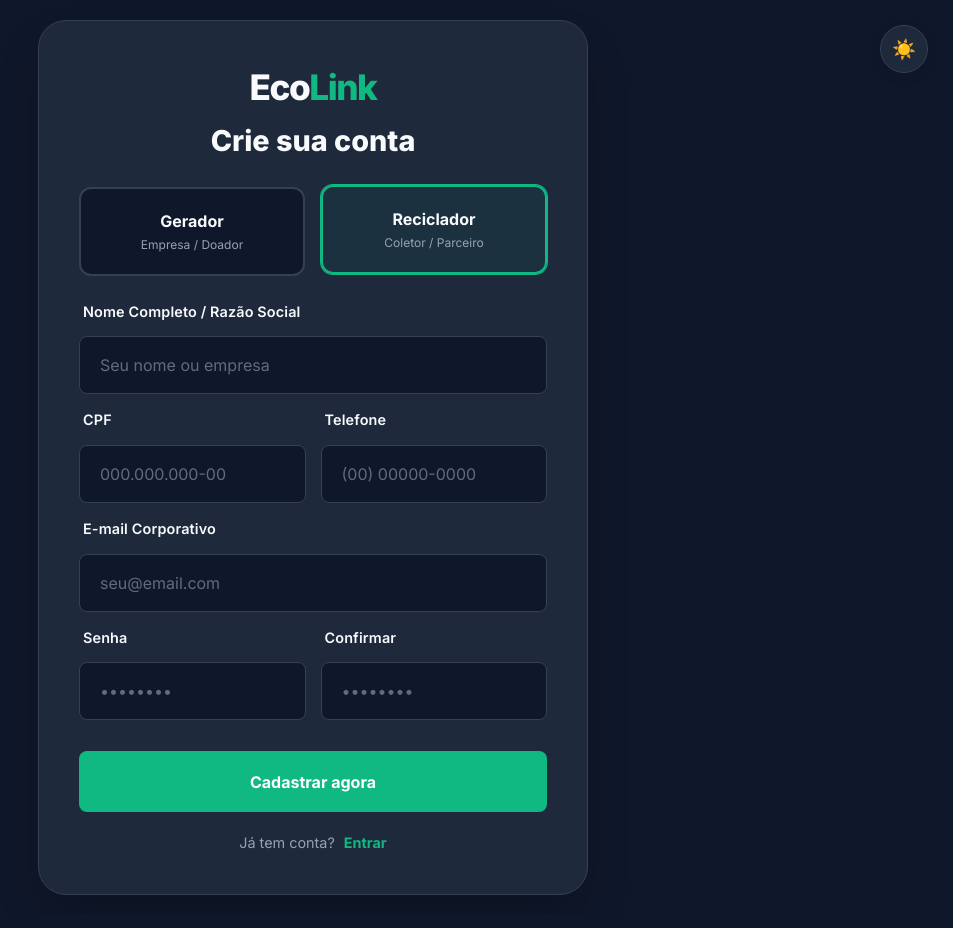
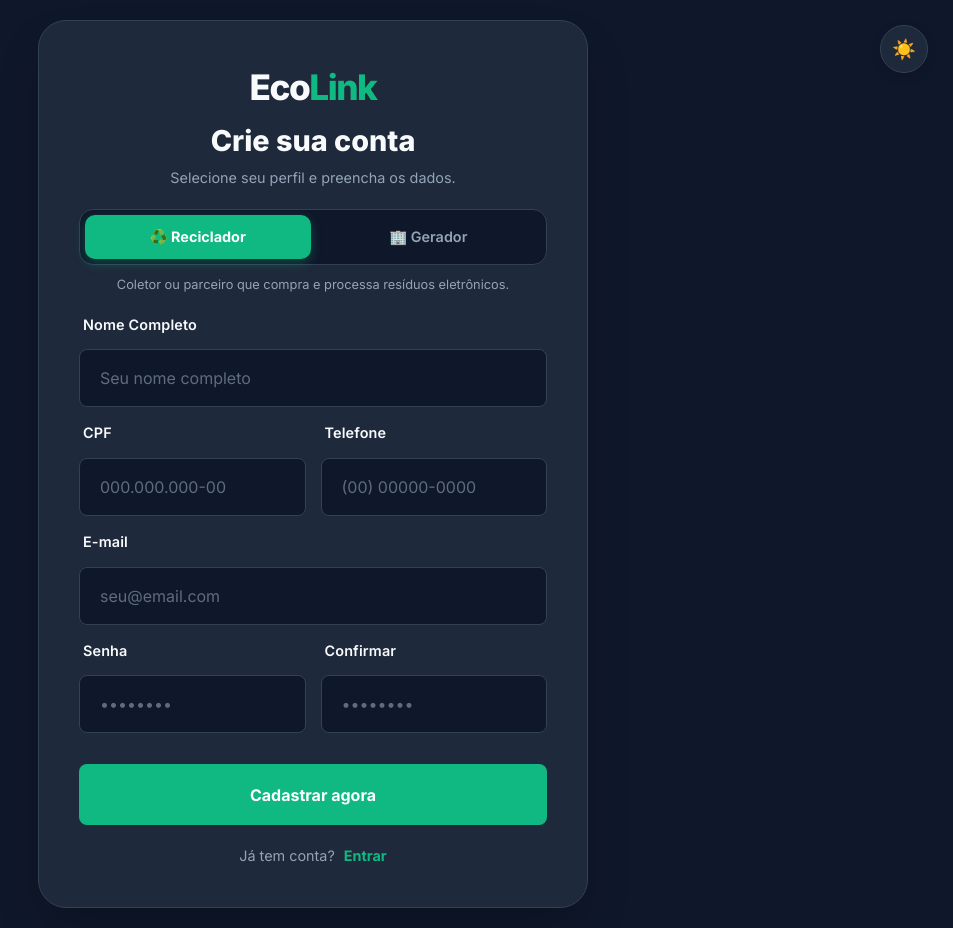
Before and after one commit to ProjetoEcolink/EcolinkSite, a React (Vite) app: page /register in a window 1280 px wide. Shown: the whole page, without its empty margins (327-1280 px from the left). Built offline with nearby package versions, Linux system fonts and the light colour scheme; the HTML template or start-up script is replaced by a standard one.

Commit message:
Atuliziçao logica

```diff
--- a/src/pages/Register/Register.css
+++ b/src/pages/Register/Register.css
@@ -72,14 +72,70 @@
 }
 .text-eco { color: var(--brand-main); }
 
-.auth-header { text-align: center; margin-bottom: 25px; }
+.auth-header {
+    text-align: center;
+    margin-bottom: 20px;
+}
 .auth-header h2 {
     color: var(--text-main);
     font-size: 1.8rem;
     font-weight: 800;
+    margin-bottom: 4px;
+}
+.auth-header p {
+    color: var(--text-description);
+    font-size: 0.9rem;
+    margin: 0;
 }
 
-/* --- Seleção de Perfil --- */
+/* --- Toggle de Perfil (novo) --- */
+.perfil-toggle {
+    display: flex;
+    background: var(--bg-primary);
+    border: 1px solid var(--ui-border);
+    border-radius: 14px;
+    padding: 5px;
+    gap: 5px;
+    margin-bottom: 10px;
+}
+
+.perfil-toggle-btn {
+    flex: 1;
+    padding: 11px 10px;
+    border: none;
+    border-radius: 10px;
+    background: transparent;
+    color: var(--text-description);
+    font-size: 0.9rem;
+    font-weight: 600;
+    cursor: pointer;
+    transition: all 0.2s ease;
+    font-family: 'Inter', sans-serif;
+}
+
+.perfil-toggle-btn.active {
+    background: var(--brand-main);
+    color: #fff;
+    font-weight: 700;
+    box-shadow: 0 4px 12px rgba(16, 185, 129, 0.3);
+}
+
+.perfil-toggle-btn:not(.active):hover {
+    color: var(--text-main);
+    background: rgba(255, 255, 255, 0.05);
+}
+
+/* --- Descrição do perfil --- */
+.perfil-desc {
+    font-size: 0.8rem;
+    color: var(--text-description);
+    margin-bottom: 20px;
+    text-align: center;
+    min-height: 18px;
+    transition: all 0.2s ease;
+}
+
+/* --- Seleção de Perfil (cards antigos — mantidos por compatibilidade) --- */
 .perfil-selection {
     display: grid;
     grid-template-columns: 1fr 1fr;
@@ -114,6 +170,7 @@
 }
 
 .form-group { margin-bottom: 15px; }
+
 .form-label {
     display: block;
     font-size: 0.85rem;
@@ -132,10 +189,20 @@
     outline: none;
     box-sizing: border-box;
     transition: border-color 0.2s;
+    font-family: 'Inter', sans-serif;
+    font-size: 0.95rem;
 }
 
 .form-input:focus { border-color: var(--brand-main); }
 
+.form-input::placeholder { color: var(--text-description); }
+
+.form-input:disabled {
+    opacity: 0.5;
+    cursor: not-allowed;
+}
+
+/* --- Botão Principal --- */
 .btn-submit {
     width: 100%;
     padding: 16px;
@@ -147,8 +214,21 @@
     cursor: pointer;
     margin-top: 10px;
     font-size: 1rem;
+    font-family: 'Inter', sans-serif;
+    transition: opacity 0.2s ease, transform 0.1s ease;
 }
 
+.btn-submit:hover:not(:disabled) {
+    opacity: 0.9;
+    transform: translateY(-1px);
+}
+
+.btn-submit:disabled {
+    opacity: 0.6;
+    cursor: not-allowed;
+}
+
+/* --- Rodapé do formulário --- */
 .auth-footer-link {
     text-align: center;
     margin-top: 20px;
@@ -156,9 +236,17 @@
     font-size: 0.9rem;
 }
 
-.auth-footer-link a { color: var(--brand-main); font-weight: bold; text-decoration: none; }
+.auth-footer-link a {
+    color: var(--brand-main);
+    font-weight: bold;
+    text-decoration: none;
+}
 
-/* --- MODAL DE VERIFICAÇÃO REVISADO --- */
+.auth-footer-link a:hover {
+    text-decoration: underline;
+}
+
+/* --- MODAL DE VERIFICAÇÃO --- */
 .auth-modal-overlay {
     position: fixed;
     top: 0;
@@ -217,6 +305,8 @@
     color: var(--text-main);
     margin-bottom: 25px;
     outline: none;
+    font-family: 'Inter', sans-serif;
+    box-sizing: border-box;
 }
 
 .otp-input:focus { border-color: var(--brand-main); }
@@ -236,7 +326,12 @@
     font-weight: bold;
     font-size: 1rem;
     cursor: pointer;
+    font-family: 'Inter', sans-serif;
+    transition: opacity 0.2s;
 }
+
+.btn-confirm:hover:not(:disabled) { opacity: 0.9; }
+.btn-confirm:disabled { opacity: 0.6; cursor: not-allowed; }
 
 .btn-cancel {
     background: transparent;
@@ -244,11 +339,19 @@
     border: none;
     cursor: pointer;
     font-weight: 600;
+    font-family: 'Inter', sans-serif;
+    font-size: 0.9rem;
+    transition: color 0.2s;
 }
 
-/* Responsividade */
+.btn-cancel:hover { color: var(--text-main); }
+
+/* --- Responsividade --- */
 @media (max-width: 600px) {
     .auth-row-inputs { grid-template-columns: 1fr; }
     .auth-container { padding: 25px; }
     .perfil-selection { grid-template-columns: 1fr; }
+    .auth-brand { font-size: 1.8rem; }
+    .auth-header h2 { font-size: 1.5rem; }
+    .otp-input { font-size: 1.5rem; letter-spacing: 5px; }
 }
--- a/src/pages/Register/Register.jsx
+++ b/src/pages/Register/Register.jsx
@@ -5,9 +5,8 @@ import './Register.css';
 
 export default function Register() {
     const [perfil, setPerfil] = useState('reciclador');
-    const [showModal, setShowModal] = useState(false);
-    const [codigoInserido, setCodigoInserido] = useState('');
     const [loading, setLoading] = useState(false);
+    const [erro, setErro] = useState('');
     const [theme, setTheme] = useState(() => document.documentElement.getAttribute('data-theme') || 'dark');
 
     const [formData, setFormData] = useState({
@@ -26,28 +25,57 @@ export default function Register() {
         const cleanValue = value.replace(/\D/g, '');
         if (name === 'documento') {
             if (perfil === 'reciclador') {
-                return cleanValue.replace(/(\d{3})(\d)/, '$1.$2').replace(/(\d{3})(\d)/, '$1.$2').replace(/(\d{3})(\d{1,2})$/, '$1-$2').substring(0, 14);
+                return cleanValue
+                    .replace(/(\d{3})(\d)/, '$1.$2')
+                    .replace(/(\d{3})(\d)/, '$1.$2')
+                    .replace(/(\d{3})(\d{1,2})$/, '$1-$2')
+                    .substring(0, 14);
             } else {
-                return cleanValue.replace(/^(\d{2})(\d)/, '$1.$2').replace(/^(\d{2})\.(\d{3})(\d)/, '$1.$2.$3').replace(/\.(\d{3})(\d)/, '.$1/$2').replace(/(\d{4})(\d)/, '$1-$2').substring(0, 18);
+                return cleanValue
+                    .replace(/^(\d{2})(\d)/, '$1.$2')
+                    .replace(/^(\d{2})\.(\d{3})(\d)/, '$1.$2.$3')
+                    .replace(/\.(\d{3})(\d)/, '.$1/$2')
+                    .replace(/(\d{4})(\d)/, '$1-$2')
+                    .substring(0, 18);
             }
         }
         if (name === 'telefone') {
-            return cleanValue.replace(/^(\d{2})(\d)/g, '($1) $2').replace(/(\d{5})(\d)/, '$1-$2').substring(0, 15);
+            return cleanValue
+                .replace(/^(\d{2})(\d)/g, '($1) $2')
+                .replace(/(\d{5})(\d)/, '$1-$2')
+                .substring(0, 15);
         }
         return value;
     };
 
     const handleInputChange = (e) => {
         let { name, value } = e.target;
+        setErro('');
         if (name === 'documento' || name === 'telefone') value = applyMask(value, name);
         setFormData({ ...formData, [name]: value });
     };
 
+    const handleSelectPerfil = (tipo) => {
+        setPerfil(tipo);
+        setFormData(prev => ({ ...prev, documento: '' }));
+    };
+
     const handleSubmit = async (e) => {
         e.preventDefault();
-        if (formData.senha !== formData.confirmarSenha) return alert('Senhas não coincidem!');
+        setErro('');
+
+        if (formData.senha !== formData.confirmarSenha) {
+            setErro('As senhas não coincidem.');
+            return;
+        }
+
+        if (formData.senha.length < 6) {
+            setErro('A senha deve ter pelo menos 6 caracteres.');
+            return;
+        }
 
         setLoading(true);
+
         const { error } = await supabase.auth.signUp({
             email: formData.email,
             password: formData.senha,
@@ -60,24 +88,13 @@ export default function Register() {
                 }
             }
         });
+
         setLoading(false);
-        if (error) alert(error.message);
-        else setShowModal(true);
-    };
-
-    const handleVerificarCodigo = async () => {
-        setLoading(true);
-        const { error } = await supabase.auth.verifyOtp({
-            email: formData.email,
-            token: codigoInserido,
-            type: 'signup'
-        });
 
         if (error) {
-            alert('Código inválido ou expirado.');
-            setLoading(false);
+            setErro(error.message);
         } else {
-            alert('Cadastro confirmado!');
+            alert('Cadastro realizado com sucesso!');
             navigate('/login');
         }
     };
@@ -93,56 +110,136 @@ export default function Register() {
 
                 <div className="auth-header">
                     <h2>Crie sua conta</h2>
+                    <p>Selecione seu perfil e preencha os dados.</p>
                 </div>
 
+                {/* Seletor de perfil inline */}
+                <div className="perfil-toggle">
+                    <button
+                        type="button"
+                        className={`perfil-toggle-btn ${perfil === 'reciclador' ? 'active' : ''}`}
+                        onClick={() => handleSelectPerfil('reciclador')}
+                    >
+                        ♻️ Reciclador
+                    </button>
+                    <button
+                        type="button"
+                        className={`perfil-toggle-btn ${perfil === 'gerador' ? 'active' : ''}`}
+                        onClick={() => handleSelectPerfil('gerador')}
+                    >
+                        🏢 Gerador
+                    </button>
+                </div>
+
+                <p className="perfil-desc">
+                    {perfil === 'reciclador'
+                        ? 'Coletor ou parceiro que compra e processa resíduos eletrônicos.'
+                        : 'Empresa que descarta equipamentos com segurança e compliance ESG.'}
+                </p>
+
                 <form onSubmit={handleSubmit}>
-                    <div className="perfil-selection">
-                        <div className={`perfil-card ${perfil === 'gerador' ? 'selected' : ''}`}
-                             onClick={() => {setPerfil('gerador'); setFormData({...formData, documento: ''})}}>
-                            <h4> Gerador</h4>
-                            <p>Empresa / Doador</p>
+                    <div className="form-group">
+                        <label className="form-label">
+                            {perfil === 'gerador' ? 'Razão Social' : 'Nome Completo'}
+                        </label>
+                        <input
+                            type="text"
+                            name="nome"
+                            className="form-input"
+                            placeholder={perfil === 'gerador' ? 'Nome da empresa' : 'Seu nome completo'}
+                            value={formData.nome}
+                            onChange={handleInputChange}
+                            required
+                        />
+                    </div>
+
+                    <div className="auth-row-inputs">
+                        <div className="form-group">
+                            <label className="form-label">
+                                {perfil === 'gerador' ? 'CNPJ' : 'CPF'}
+                            </label>
+                            <input
+                                type="text"
+                                name="documento"
+                                className="form-input"
+                                value={formData.documento}
+                                placeholder={perfil === 'gerador' ? '00.000.000/0000-00' : '000.000.000-00'}
+                                onChange={handleInputChange}
+                                required
+                            />
                         </div>
-                        <div className={`perfil-card ${perfil === 'reciclador' ? 'selected' : ''}`}
-                             onClick={() => {setPerfil('reciclador'); setFormData({...formData, documento: ''})}}>
-                            <h4>Reciclador</h4>
-                            <p>Coletor / Parceiro</p>
+                        <div className="form-group">
+                            <label className="form-label">Telefone</label>
+                            <input
+                                type="text"
+                                name="telefone"
+                                className="form-input"
+                                value={formData.telefone}
+                                placeholder="(00) 00000-0000"
+                                onChange={handleInputChange}
+                                required
+                            />
                         </div>
                     </div>
 
                     <div className="form-group">
-                        <label className="form-label">Nome Completo / Razão Social</label>
-                        <input type="text" name="nome" className="form-input" placeholder="Seu nome ou empresa" onChange={handleInputChange} required />
-                    </div>
-
-                    <div className="auth-row-inputs">
-                        <div className="form-group">
-                            <label className="form-label">{perfil === 'reciclador' ? 'CPF' : 'CNPJ'}</label>
-                            <input type="text" name="documento" className="form-input" value={formData.documento} placeholder={perfil === 'reciclador' ? "000.000.000-00" : "00.000.000/0000-00"} onChange={handleInputChange} required />
-                        </div>
-                        <div className="form-group">
-                            <label className="form-label">Telefone</label>
-                            <input type="text" name="telefone" className="form-input" value={formData.telefone} placeholder="(00) 00000-0000" onChange={handleInputChange} required />
-                        </div>
-                    </div>
-
-                    <div className="form-group">
-                        <label className="form-label">E-mail Corporativo</label>
-                        <input type="email" name="email" className="form-input" placeholder="seu@email.com" onChange={handleInputChange} required />
+                        <label className="form-label">
+                            {perfil === 'gerador' ? 'E-mail Corporativo' : 'E-mail'}
+                        </label>
+                        <input
+                            type="email"
+                            name="email"
+                            className="form-input"
+                            placeholder={perfil === 'gerador' ? 'contato@empresa.com.br' : 'seu@email.com'}
+                            value={formData.email}
+                            onChange={handleInputChange}
+                            required
+                        />
                     </div>
 
                     <div className="auth-row-inputs">
                         <div className="form-group">
                             <label className="form-label">Senha</label>
-                            <input type="password" name="senha" className="form-input" placeholder="••••••••" onChange={handleInputChange} required />
+                            <input
+                                type="password"
+                                name="senha"
+                                className="form-input"
+                                placeholder="••••••••"
+                                value={formData.senha}
+                                onChange={handleInputChange}
+                                required
+                            />
                         </div>
                         <div className="form-group">
                             <label className="form-label">Confirmar</label>
-                            <input type="password" name="confirmarSenha" className="form-input" placeholder="••••••••" onChange={handleInputChange} required />
+                            <input
+                                type="password"
+                                name="confirmarSenha"
+                                className="form-input"
+                                placeholder="••••••••"
+                                value={formData.confirmarSenha}
+                                onChange={handleInputChange}
+                                required
+                            />
                         </div>
                     </div>
 
+                    {erro && (
+                        <div style={{
+                            background: 'rgba(255, 80, 80, 0.1)',
+                            border: '1px solid rgba(255, 80, 80, 0.4)',
+                            borderRadius: '10px',
+                            padding: '10px 14px',
+                            color: '#ff6b6b',
+                            fontSize: '0.85rem',
+                            marginBottom: '10px'
+                        }}>
+                            ⚠️ {erro}
+                        </div>
+                    )}
+
                     <button type="submit" className="btn-submit" disabled={loading}>
-                        {loading ? 'Processando...' : 'Cadastrar agora'}
+                        {loading ? 'Criando conta...' : 'Cadastrar agora'}
                     </button>
 
                     <p className="auth-footer-link">
@@ -150,30 +247,6 @@ export default function Register() {
                     </p>
                 </form>
             </div>
-
-            {showModal && (
-                <div className="auth-modal-overlay">
-                    <div className="auth-modal">
-                        <h3>Verifique seu E-mail</h3>
-                        <p className="modal-desc">Código enviado para: <strong>{formData.email}</strong></p>
-
-                        <input
-                            type="text"
-                            className="otp-input"
-                            maxLength="8"
-                            value={codigoInserido}
-                            onChange={(e) => setCodigoInserido(e.target.value)}
-                            placeholder="00000000"
-                            autoFocus
-                        />
-
-                        <div className="modal-actions-stack">
-                            <button className="btn-confirm" onClick={handleVerificarCodigo}>Verificar Código</button>
-                            <button className="btn-cancel" onClick={() => setShowModal(false)}>Cancelar</button>
-                        </div>
-                    </div>
-                </div>
-            )}
         </div>
     );
 }
--- a/src/sections/HeroSection/HeroSection.jsx
+++ b/src/sections/HeroSection/HeroSection.jsx
@@ -39,7 +39,7 @@ export default function HeroSection() {
 
                 <div className="hero-buttons">
                     <button className="btn-primary">
-                        Entrar na Lista de Espera
+                         Quero Fazer Parte
                     </button>
                     <button className="btn-secondary">
                         Entenda a Plataforma ↓
```
Also changed, not shown: src/App.jsx (+7 -11 lines), src/pages/Profile/Profile.jsx (+34 -15 lines).
